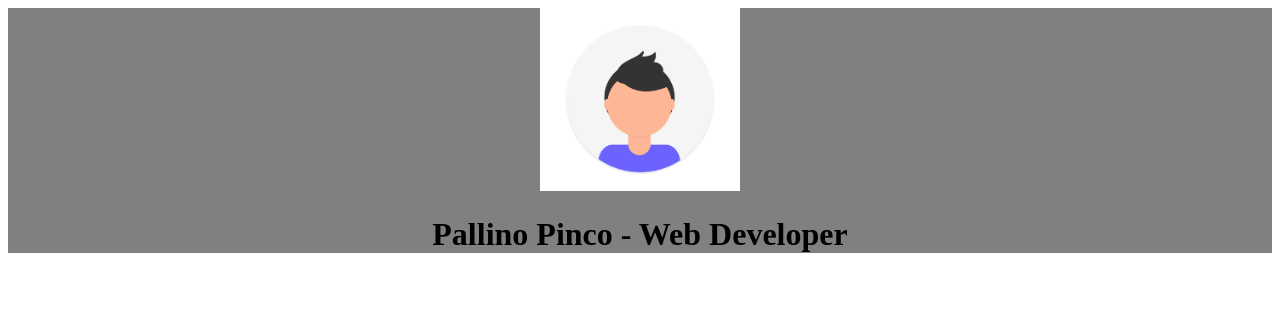
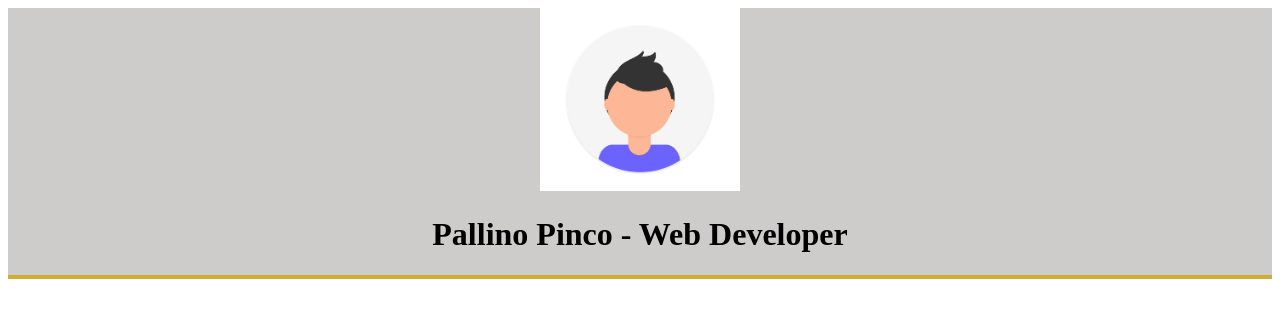
Before and after one commit to JordanSgrigna/curriculum-vitae, a plain HTML site: page index.html in a window 1280 px wide. Drawn offline with Linux system fonts and the light colour scheme.

Commit message:
Header style completed

```diff
--- a/index.html
+++ b/index.html
@@ -13,6 +13,7 @@
         <img src="./img/profile.png" alt="Immagine profilo curriculum vitae" width="200">
         <h1>Pallino Pinco - Web Developer</h1>
 
+        <hr>
     </header>
 
 
--- a/style.css
+++ b/style.css
@@ -4,5 +4,10 @@
 
 
 .bg-gray {
-    background-color:gray
+    background-color:rgb(206, 203, 203)
 }
+
+
+hr {
+    border: 2px solid rgb(209, 172, 52);
+}
```
